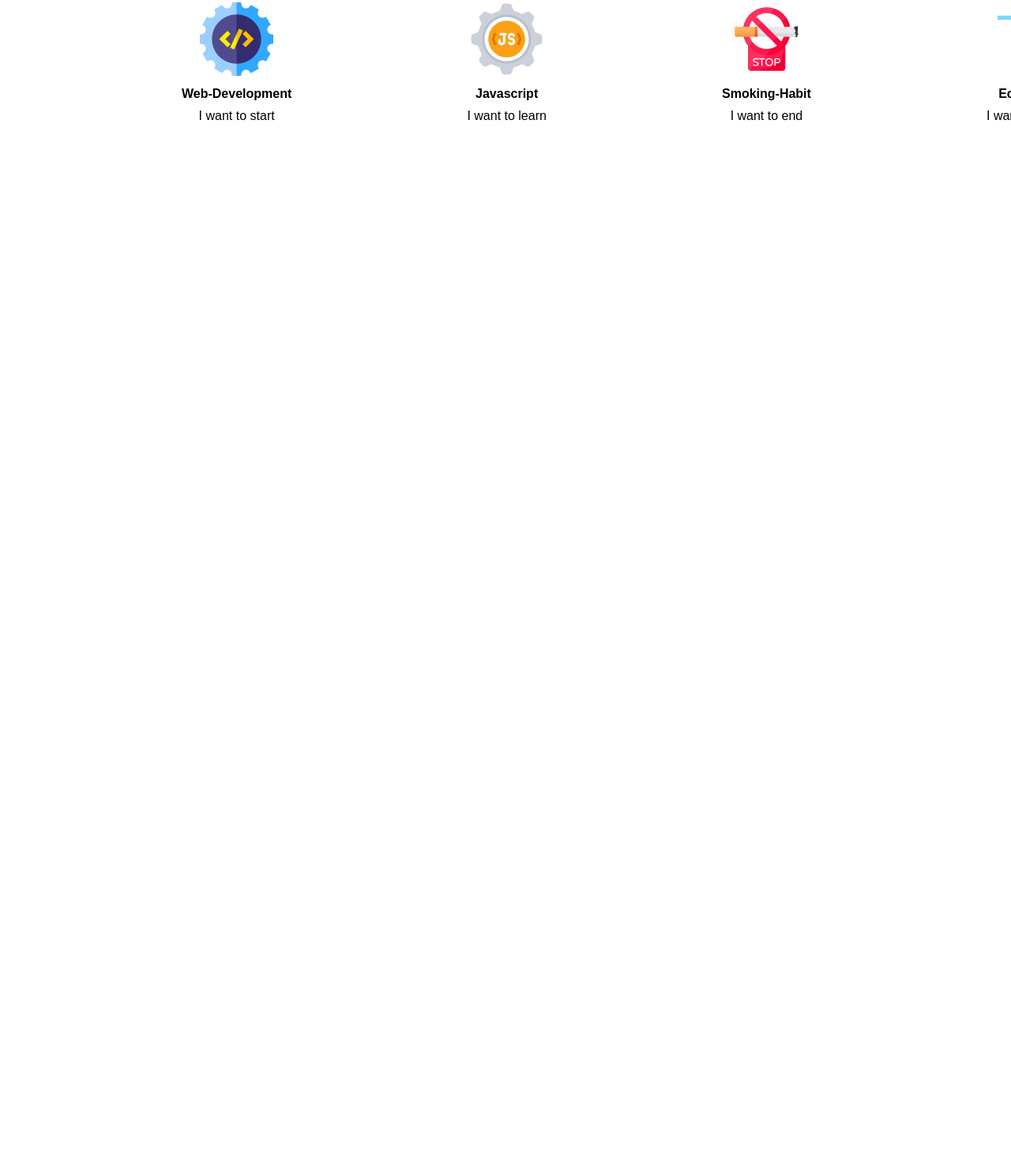
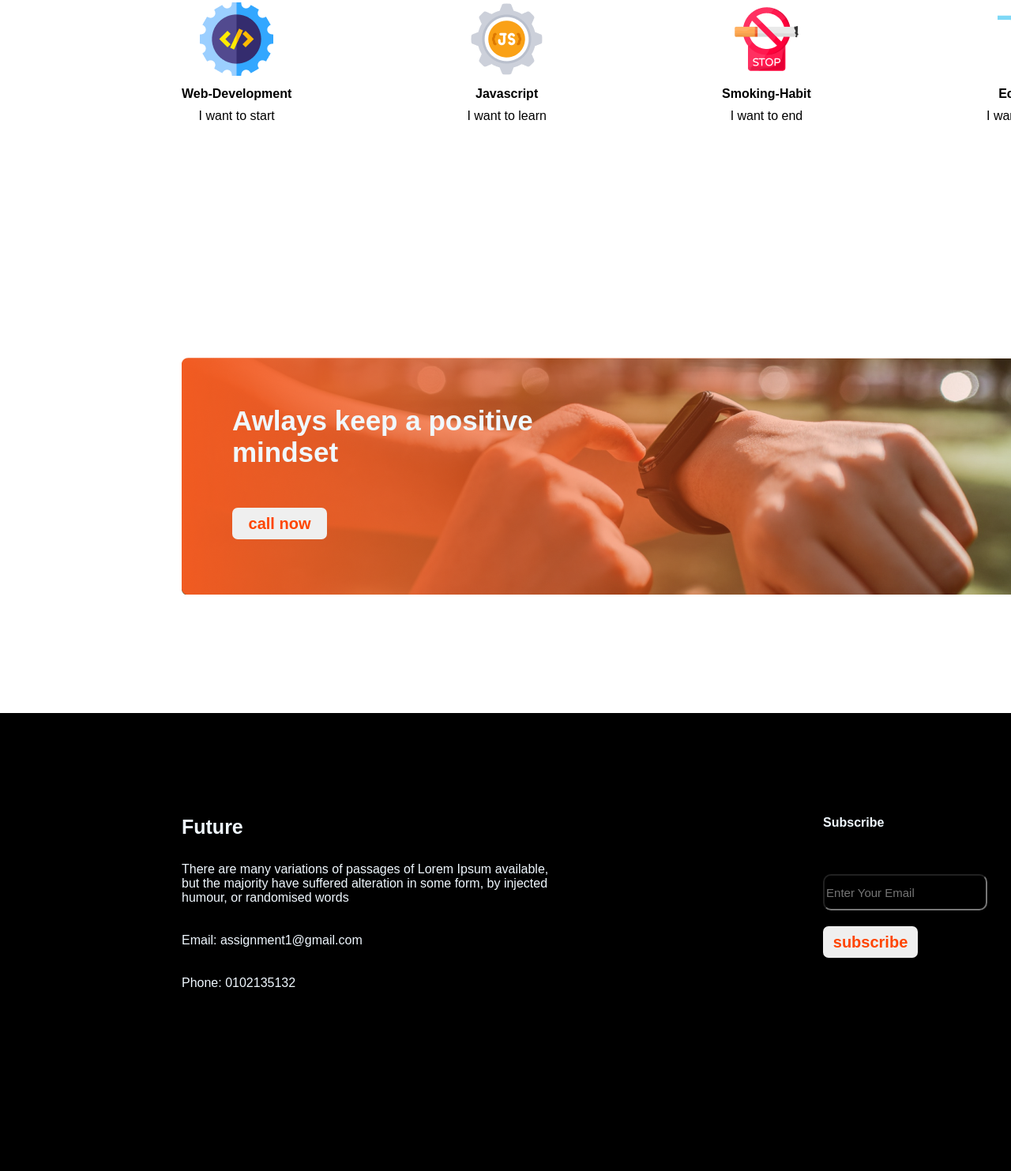
Before and after one commit to Ruhan-ia/assignment1, a plain HTML site: page index.html in a window 1280 px wide. Shown: the part 2171-3654 px from the top of the page at 79% size. Before the commit the page ends 2474 px from the top, so only its background shows below. Drawn offline with Linux system fonts and the light colour scheme.

Commit message:
second commit

```diff
--- a/index.html
+++ b/index.html
@@ -78,7 +78,33 @@
 
 
         </section>
+        <!-- gradient-section -->
+
+        <section class="adviced-section">
+            <div class="advice">
+             <h3 class="advice-title">Awlays keep a positive mindset</h3>
+             <button class="btn-simple">call now</button>
+
+            </div>
+        </section>
     </main>
+    <!-- footer-section -->
+    <footer class="footer">
+        <div class="footer-container">
+            <h4 class="footer-title">Future</h4>
+            <p>There are many variations of passages of Lorem Ipsum available, but the majority have suffered alteration in some form, by injected humour, or randomised words</p><br><br>
+            <p>Email: assignment1@gmail.com</p><br><br>
+            <p>Phone: 0102135132</p>
+        </div>
+        <div class="form-container">
+            <div>
+                <h4>Subscribe</h4><br><br>
+                <input type="Email" placeholder="Enter Your Email"><br>
+                <button class="btn-simple">subscribe</button>
+            </div>
+        </div>
+
+    </footer>
 
 </body>
 </html>
--- a/styles/style.css
+++ b/styles/style.css
@@ -63,6 +63,9 @@
 
 
 }
+.edited-list li{
+    list-style-type: disc;
+}
 .container-description{
     margin-top: 20px;
     font-weight: 400;
@@ -91,3 +94,72 @@
 .plan-title{
     margin: 10px 0;
 }
+/* adviced-section */
+.adviced-section{
+    margin-top: 150px;
+    margin-left: 230px;
+    margin-right: 230px;
+    background-image: url('../images/gradient2.png'), url('../images/watch.png') ;
+    width: 1130px;
+    height: 300px;
+
+}
+.advice .advice-title{
+    text-align: left;
+}
+.advice{
+    padding-left: 64px;
+    padding-top: 60px;
+    padding-bottom: 60px;
+    width: 460px;
+    height: 182px;
+    color: aliceblue;
+
+}
+.btn-simple{
+    height: 40px;
+    width: 120px;
+    color: orangered;
+    font-size: 20px;
+    font-weight: 600;
+    border: 0;
+    border-radius: 7px;
+
+}
+/* footer section */
+.footer{
+    display: flex;
+    margin-top: 150px;
+    width: 1600px;
+    height: 580px;
+    background-color: black;
+    color: aliceblue;
+    gap: 330px;
+}
+.footer-container{
+    height: 320px;
+    width: 485px;
+    padding-left: 230px;
+    padding-top: 130px;
+}
+.footer-title{
+    font-size: 25px;
+    font-weight: 700;
+    padding-bottom: 30px;
+}
+.form-container{
+    height: 200px;
+    width: 330px;
+    margin-right: 230px;
+    padding-top: 130px;
+}
+.form-container input{
+    margin: 20px 0;
+    background: #000;
+    width: 200px;
+    height: 40px;
+    color: aliceblue;
+    font-size: 15px;
+
+    border-radius: 10px;
+}
```
